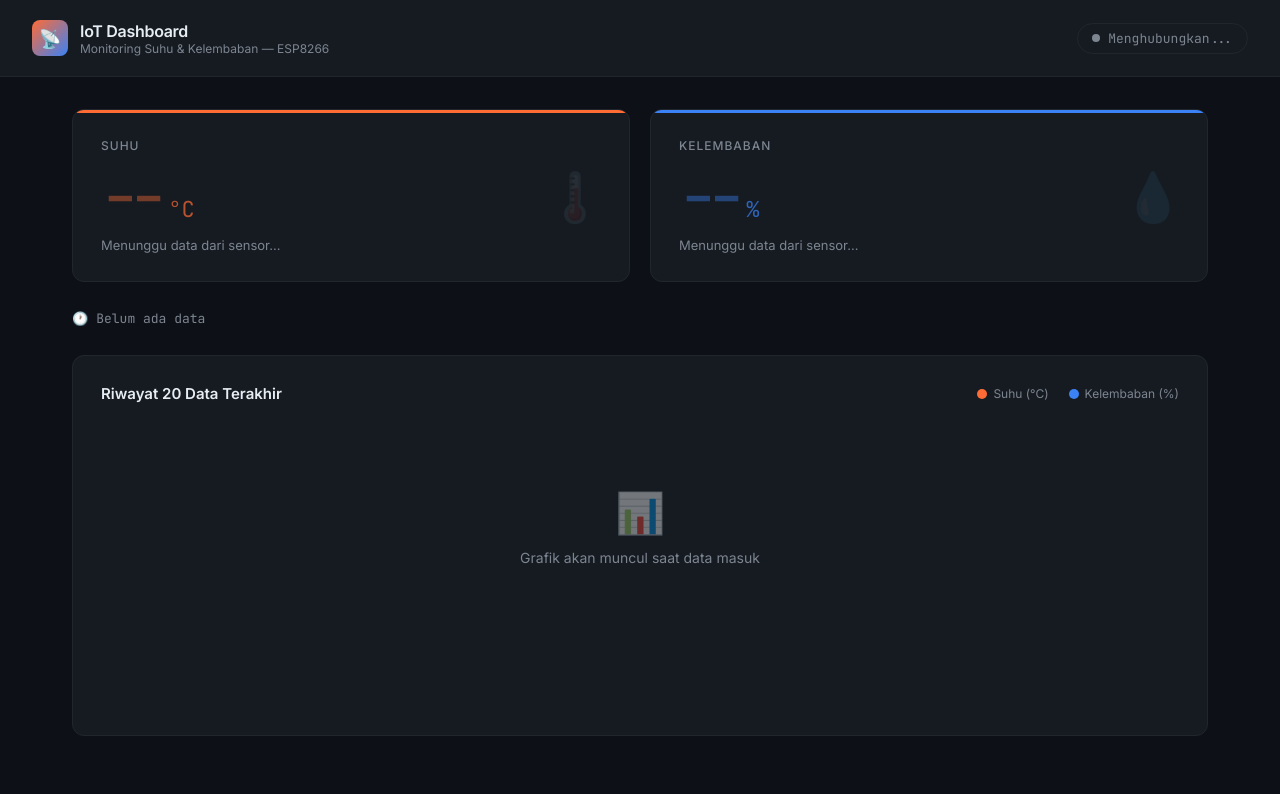
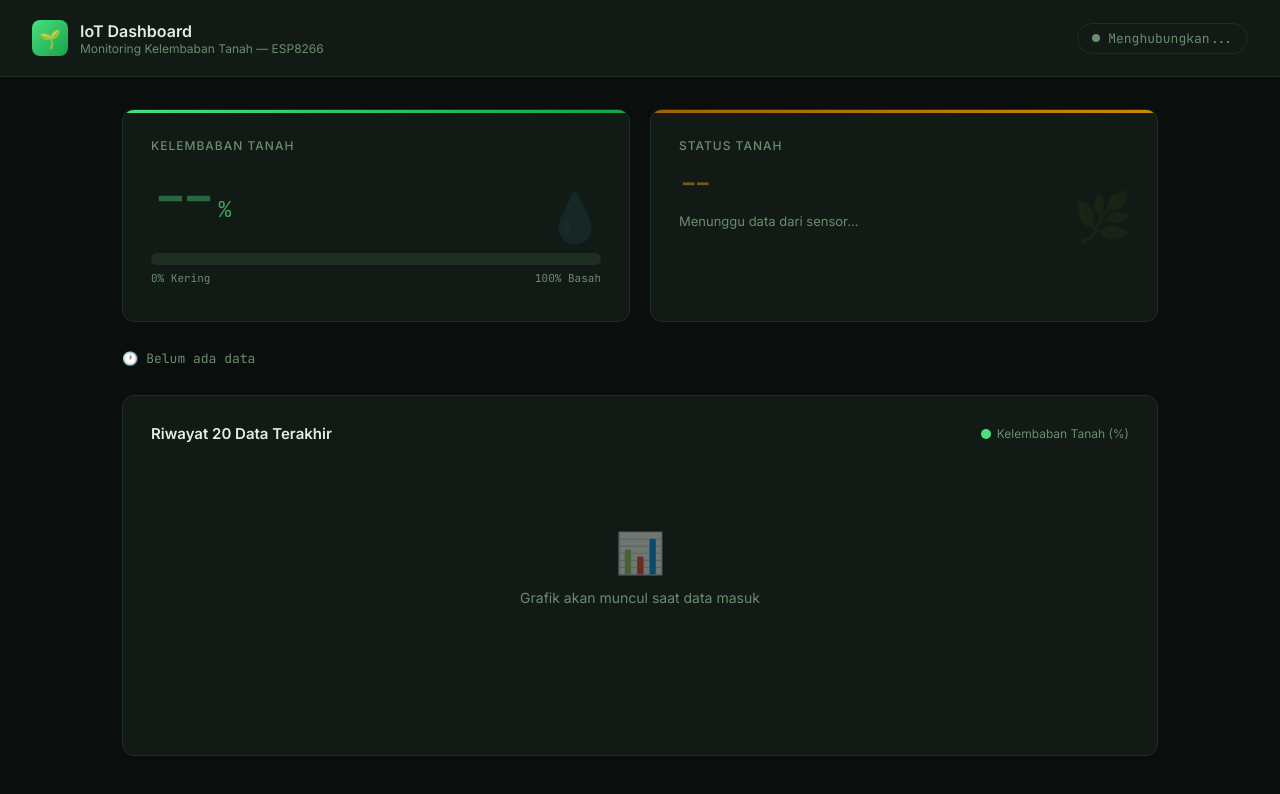
Before and after one commit to niahajawati45-svg/Suhu-Kelembapan, a website: page public/index.html in a window 1280 px wide. Drawn offline with nearby package versions, Linux system fonts and the light colour scheme; no server answers.

Commit message:
update sensor ke soil moisture

```diff
--- a/public/index.html
+++ b/public/index.html
@@ -3,7 +3,7 @@
 <head>
   <meta charset="UTF-8" />
   <meta name="viewport" content="width=device-width, initial-scale=1.0"/>
-  <title>IoT Dashboard — Monitoring Suhu & Kelembaban</title>
+  <title>IoT Dashboard — Monitoring Kelembaban Tanah</title>
   <script src="https://cdnjs.cloudflare.com/ajax/libs/socket.io/4.7.2/socket.io.min.js"></script>
   <script src="https://cdnjs.cloudflare.com/ajax/libs/Chart.js/4.4.1/chart.umd.min.js"></script>
   <style>
@@ -12,16 +12,16 @@
     *, *::before, *::after { box-sizing: border-box; margin: 0; padding: 0; }
 
     :root {
-      --bg: #0d1117;
-      --surface: #161b22;
-      --border: #21262d;
-      --text: #e6edf3;
-      --muted: #7d8590;
-      --suhu: #ff6b35;
-      --suhu-glow: rgba(255, 107, 53, 0.15);
-      --lembab: #3b82f6;
-      --lembab-glow: rgba(59, 130, 246, 0.15);
-      --green: #3fb950;
+      --bg: #0a0f0d;
+      --surface: #111a14;
+      --border: #1e2e21;
+      --text: #e2ede4;
+      --muted: #6b8c70;
+      --green: #4ade80;
+      --green-dark: #16a34a;
+      --green-glow: rgba(74, 222, 128, 0.15);
+      --brown: #a16207;
+      --blue: #38bdf8;
       --radius: 12px;
     }
 
@@ -32,7 +32,6 @@
       min-height: 100vh;
     }
 
-    /* HEADER */
     header {
       display: flex;
       align-items: center;
@@ -42,136 +41,107 @@
       background: var(--surface);
     }
 
-    .logo {
-      display: flex;
-      align-items: center;
-      gap: 12px;
-    }
+    .logo { display: flex; align-items: center; gap: 12px; }
 
     .logo-icon {
       width: 36px; height: 36px;
-      background: linear-gradient(135deg, var(--suhu), var(--lembab));
+      background: linear-gradient(135deg, #4ade80, #16a34a);
       border-radius: 8px;
       display: flex; align-items: center; justify-content: center;
       font-size: 18px;
     }
 
-    .logo-text h1 {
-      font-size: 16px;
-      font-weight: 600;
-      letter-spacing: -0.3px;
-    }
-
-    .logo-text p {
-      font-size: 12px;
-      color: var(--muted);
-    }
+    .logo-text h1 { font-size: 16px; font-weight: 600; }
+    .logo-text p { font-size: 12px; color: var(--muted); }
 
     .status-pill {
-      display: flex;
-      align-items: center;
-      gap: 8px;
+      display: flex; align-items: center; gap: 8px;
       padding: 6px 14px;
       border-radius: 20px;
       border: 1px solid var(--border);
-      font-size: 13px;
-      color: var(--muted);
+      font-size: 13px; color: var(--muted);
       font-family: 'JetBrains Mono', monospace;
     }
 
     .status-dot {
-      width: 8px; height: 8px;
-      border-radius: 50%;
-      background: var(--muted);
-      transition: background 0.3s;
+      width: 8px; height: 8px; border-radius: 50%;
+      background: var(--muted); transition: background 0.3s;
     }
-
     .status-dot.online { background: var(--green); box-shadow: 0 0 6px var(--green); }
 
-    /* MAIN */
-    main {
-      padding: 32px;
-      max-width: 1200px;
-      margin: 0 auto;
-    }
+    main { padding: 32px; max-width: 1100px; margin: 0 auto; }
 
-    /* KARTU SENSOR */
-    .cards {
-      display: grid;
-      grid-template-columns: repeat(auto-fit, minmax(260px, 1fr));
-      gap: 20px;
-      margin-bottom: 28px;
-    }
+    /* KARTU UTAMA */
+    .cards { display: grid; grid-template-columns: repeat(auto-fit, minmax(240px, 1fr)); gap: 20px; margin-bottom: 28px; }
 
     .card {
       background: var(--surface);
       border: 1px solid var(--border);
       border-radius: var(--radius);
       padding: 28px;
-      position: relative;
-      overflow: hidden;
-      transition: border-color 0.3s;
+      position: relative; overflow: hidden;
     }
 
     .card::before {
-      content: '';
-      position: absolute;
-      top: 0; left: 0; right: 0;
-      height: 3px;
+      content: ''; position: absolute;
+      top: 0; left: 0; right: 0; height: 3px;
     }
 
-    .card.suhu::before { background: var(--suhu); }
-    .card.lembab::before { background: var(--lembab); }
+    .card.moisture::before { background: linear-gradient(90deg, #4ade80, #16a34a); }
+    .card.status-card::before { background: linear-gradient(90deg, #a16207, #ca8a04); }
 
     .card-label {
-      font-size: 12px;
-      font-weight: 500;
-      text-transform: uppercase;
-      letter-spacing: 1px;
-      color: var(--muted);
-      margin-bottom: 16px;
+      font-size: 12px; font-weight: 500;
+      text-transform: uppercase; letter-spacing: 1px;
+      color: var(--muted); margin-bottom: 16px;
     }
 
     .card-value {
       font-family: 'JetBrains Mono', monospace;
-      font-size: 56px;
-      font-weight: 500;
-      line-height: 1;
-      margin-bottom: 8px;
+      font-size: 56px; font-weight: 500;
+      line-height: 1; margin-bottom: 8px;
       transition: color 0.3s;
     }
 
-    .card.suhu .card-value { color: var(--suhu); }
-    .card.lembab .card-value { color: var(--lembab); }
+    .card.moisture .card-value { color: var(--green); }
+    .card.status-card .card-value { font-size: 28px; color: #fbbf24; margin-top: 12px; }
 
-    .card-unit {
-      font-size: 22px;
-      font-weight: 300;
-      opacity: 0.7;
+    .card-unit { font-size: 22px; font-weight: 300; opacity: 0.7; }
+    .card-icon {
+      position: absolute; right: 24px; top: 50%;
+      transform: translateY(-50%);
+      font-size: 48px; opacity: 0.08;
     }
 
-    .card-sub {
-      font-size: 13px;
-      color: var(--muted);
-      margin-top: 12px;
+    /* GAUGE */
+    .gauge-wrap {
+      display: flex; flex-direction: column; align-items: center;
+      padding: 8px 0;
     }
 
-    .card-icon {
-      position: absolute;
-      right: 24px;
-      top: 50%;
-      transform: translateY(-50%);
-      font-size: 48px;
-      opacity: 0.08;
+    .gauge-bar-outer {
+      width: 100%; height: 12px;
+      background: var(--border);
+      border-radius: 6px; overflow: hidden;
+      margin: 12px 0 6px;
+    }
+
+    .gauge-bar-inner {
+      height: 100%; border-radius: 6px;
+      background: linear-gradient(90deg, #a16207, #4ade80, #38bdf8);
+      transition: width 0.8s ease;
+    }
+
+    .gauge-labels {
+      display: flex; justify-content: space-between;
+      width: 100%; font-size: 11px; color: var(--muted);
+      font-family: 'JetBrains Mono', monospace;
     }
 
     /* TIMESTAMP */
     .timestamp-bar {
-      display: flex;
-      align-items: center;
-      gap: 8px;
-      font-size: 13px;
-      color: var(--muted);
+      display: flex; align-items: center; gap: 8px;
+      font-size: 13px; color: var(--muted);
       margin-bottom: 28px;
       font-family: 'JetBrains Mono', monospace;
     }
@@ -185,73 +155,37 @@
     }
 
     .chart-header {
-      display: flex;
-      align-items: center;
-      justify-content: space-between;
+      display: flex; align-items: center; justify-content: space-between;
       margin-bottom: 24px;
     }
 
-    .chart-title {
-      font-size: 15px;
-      font-weight: 600;
+    .chart-title { font-size: 15px; font-weight: 600; }
+
+    .legend-item { display: flex; align-items: center; gap: 6px; font-size: 12px; color: var(--muted); }
+    .legend-dot { width: 10px; height: 10px; border-radius: 50%; }
+
+    .chart-wrap { position: relative; height: 260px; }
+
+    .no-data {
+      display: flex; flex-direction: column; align-items: center;
+      justify-content: center; height: 200px;
+      color: var(--muted); gap: 12px;
     }
-
-    .chart-legend {
-      display: flex;
-      gap: 20px;
-    }
-
-    .legend-item {
-      display: flex;
-      align-items: center;
-      gap: 6px;
-      font-size: 12px;
-      color: var(--muted);
-    }
-
-    .legend-dot {
-      width: 10px; height: 10px;
-      border-radius: 50%;
-    }
-
-    .chart-wrap {
-      position: relative;
-      height: 280px;
-    }
-
-    /* NO DATA */
-    .no-data {
-      display: flex;
-      flex-direction: column;
-      align-items: center;
-      justify-content: center;
-      height: 200px;
-      color: var(--muted);
-      gap: 12px;
-    }
-
     .no-data-icon { font-size: 40px; opacity: 0.4; }
     .no-data p { font-size: 14px; }
 
-    /* WAITING */
-    .waiting {
-      animation: pulse 2s ease-in-out infinite;
-    }
-
-    @keyframes pulse {
-      0%, 100% { opacity: 1; }
-      50% { opacity: 0.4; }
-    }
+    .waiting { animation: pulse 2s ease-in-out infinite; }
+    @keyframes pulse { 0%, 100% { opacity: 1; } 50% { opacity: 0.4; } }
   </style>
 </head>
 <body>
 
 <header>
   <div class="logo">
-    <div class="logo-icon">📡</div>
+    <div class="logo-icon">🌱</div>
     <div class="logo-text">
       <h1>IoT Dashboard</h1>
-      <p>Monitoring Suhu & Kelembaban — ESP8266</p>
+      <p>Monitoring Kelembaban Tanah — ESP8266</p>
     </div>
   </div>
   <div class="status-pill">
@@ -262,21 +196,27 @@
 
 <main>
   <div class="cards">
-    <div class="card suhu">
-      <div class="card-icon">🌡️</div>
-      <div class="card-label">Suhu</div>
-      <div class="card-value" id="suhuVal">
-        <span class="waiting">--</span><span class="card-unit">°C</span>
-      </div>
-      <div class="card-sub" id="suhuStatus">Menunggu data dari sensor...</div>
-    </div>
-    <div class="card lembab">
+    <!-- Kartu kelembaban -->
+    <div class="card moisture">
       <div class="card-icon">💧</div>
-      <div class="card-label">Kelembaban</div>
-      <div class="card-value" id="lembabVal">
+      <div class="card-label">Kelembaban Tanah</div>
+      <div class="card-value" id="soilVal">
         <span class="waiting">--</span><span class="card-unit">%</span>
       </div>
-      <div class="card-sub" id="lembabStatus">Menunggu data dari sensor...</div>
+      <div class="gauge-wrap">
+        <div class="gauge-bar-outer">
+          <div class="gauge-bar-inner" id="gaugeBar" style="width:0%"></div>
+        </div>
+        <div class="gauge-labels"><span>0% Kering</span><span>100% Basah</span></div>
+      </div>
+    </div>
+
+    <!-- Kartu status -->
+    <div class="card status-card">
+      <div class="card-icon">🌿</div>
+      <div class="card-label">Status Tanah</div>
+      <div class="card-value" id="soilStatus"><span class="waiting">--</span></div>
+      <div style="font-size:13px; color: var(--muted); margin-top: 16px;" id="soilAdvice">Menunggu data dari sensor...</div>
     </div>
   </div>
 
@@ -288,15 +228,9 @@
   <div class="chart-section">
     <div class="chart-header">
       <div class="chart-title">Riwayat 20 Data Terakhir</div>
-      <div class="chart-legend">
-        <div class="legend-item">
-          <div class="legend-dot" style="background: #ff6b35"></div>
-          Suhu (°C)
-        </div>
-        <div class="legend-item">
-          <div class="legend-dot" style="background: #3b82f6"></div>
-          Kelembaban (%)
-        </div>
+      <div class="legend-item">
+        <div class="legend-dot" style="background: #4ade80"></div>
+        Kelembaban Tanah (%)
       </div>
     </div>
     <div class="chart-wrap">
@@ -324,24 +258,25 @@
   });
 
   socket.on('data-sensor', ({ latest, history }) => {
-    if (!latest || latest.suhu === null) return;
+    if (!latest || latest.kelembaban_tanah === null) return;
 
-    // Update kartu
-    document.getElementById('suhuVal').innerHTML = `${latest.suhu}<span class="card-unit">°C</span>`;
-    document.getElementById('lembabVal').innerHTML = `${latest.kelembaban}<span class="card-unit">%</span>`;
+    const val = latest.kelembaban_tanah;
+
+    document.getElementById('soilVal').innerHTML = `${val}<span class="card-unit">%</span>`;
+    document.getElementById('gaugeBar').style.width = `${val}%`;
+    document.getElementById('soilStatus').textContent = latest.status || '--';
     document.getElementById('timestamp').textContent = `Update terakhir: ${latest.timestamp}`;
 
-    // Status suhu
-    const suhu = parseFloat(latest.suhu);
-    let suhuStatus = suhu < 20 ? '🥶 Dingin' : suhu < 30 ? '✅ Normal' : suhu < 35 ? '⚠️ Hangat' : '🔥 Panas';
-    document.getElementById('suhuStatus').textContent = suhuStatus;
+    // Saran berdasarkan status
+    const advice = {
+      'Sangat Kering': '⚠️ Tanah perlu segera disiram!',
+      'Kering': '🪣 Sebaiknya segera disiram.',
+      'Normal': '✅ Kondisi tanah baik untuk tanaman.',
+      'Lembab': '💧 Tanah cukup lembab.',
+      'Sangat Basah': '🌊 Tanah terlalu basah, kurangi penyiraman.'
+    };
+    document.getElementById('soilAdvice').textContent = advice[latest.status] || '';
 
-    // Status kelembaban
-    const lembab = parseFloat(latest.kelembaban);
-    let lembabStatus = lembab < 30 ? '🏜️ Terlalu kering' : lembab < 60 ? '✅ Normal' : lembab < 80 ? '💦 Lembab' : '🌊 Terlalu lembab';
-    document.getElementById('lembabStatus').textContent = lembabStatus;
-
-    // Update chart
     if (history.length > 0) {
       document.getElementById('noData').style.display = 'none';
       document.getElementById('chart').style.display = 'block';
@@ -351,13 +286,11 @@
 
   function updateChart(history) {
     const labels = history.map(d => d.timestamp);
-    const suhuData = history.map(d => d.suhu);
-    const lembabData = history.map(d => d.kelembaban);
+    const data = history.map(d => d.kelembaban_tanah);
 
     if (chartInstance) {
       chartInstance.data.labels = labels;
-      chartInstance.data.datasets[0].data = suhuData;
-      chartInstance.data.datasets[1].data = lembabData;
+      chartInstance.data.datasets[0].data = data;
       chartInstance.update('active');
       return;
     }
@@ -367,30 +300,17 @@
       type: 'line',
       data: {
         labels,
-        datasets: [
-          {
-            label: 'Suhu (°C)',
-            data: suhuData,
-            borderColor: '#ff6b35',
-            backgroundColor: 'rgba(255,107,53,0.08)',
-            borderWidth: 2,
-            pointRadius: 4,
-            pointBackgroundColor: '#ff6b35',
-            tension: 0.4,
-            fill: true
-          },
-          {
-            label: 'Kelembaban (%)',
-            data: lembabData,
-            borderColor: '#3b82f6',
-            backgroundColor: 'rgba(59,130,246,0.08)',
-            borderWidth: 2,
-            pointRadius: 4,
-            pointBackgroundColor: '#3b82f6',
-            tension: 0.4,
-            fill: true
-          }
-        ]
+        datasets: [{
+          label: 'Kelembaban Tanah (%)',
+          data,
+          borderColor: '#4ade80',
+          backgroundColor: 'rgba(74,222,128,0.08)',
+          borderWidth: 2,
+          pointRadius: 4,
+          pointBackgroundColor: '#4ade80',
+          tension: 0.4,
+          fill: true
+        }]
       },
       options: {
         responsive: true,
@@ -399,12 +319,13 @@
         plugins: { legend: { display: false } },
         scales: {
           x: {
-            ticks: { color: '#7d8590', font: { family: 'JetBrains Mono', size: 11 } },
-            grid: { color: '#21262d' }
+            ticks: { color: '#6b8c70', font: { family: 'JetBrains Mono', size: 11 } },
+            grid: { color: '#1e2e21' }
           },
           y: {
-            ticks: { color: '#7d8590', font: { family: 'JetBrains Mono', size: 11 } },
-            grid: { color: '#21262d' }
+            min: 0, max: 100,
+            ticks: { color: '#6b8c70', font: { family: 'JetBrains Mono', size: 11 } },
+            grid: { color: '#1e2e21' }
           }
         }
       }
```
Also changed, not shown: server.js (+5 -9 lines).
